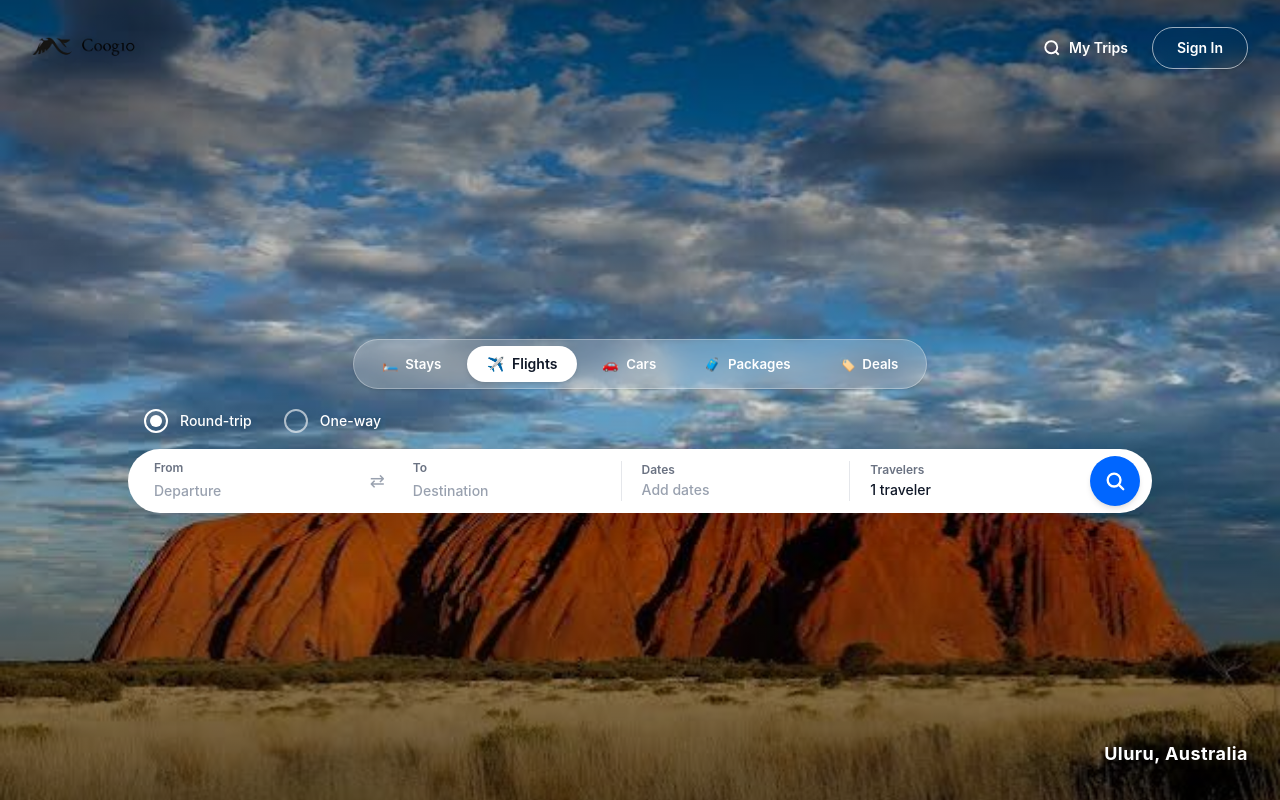
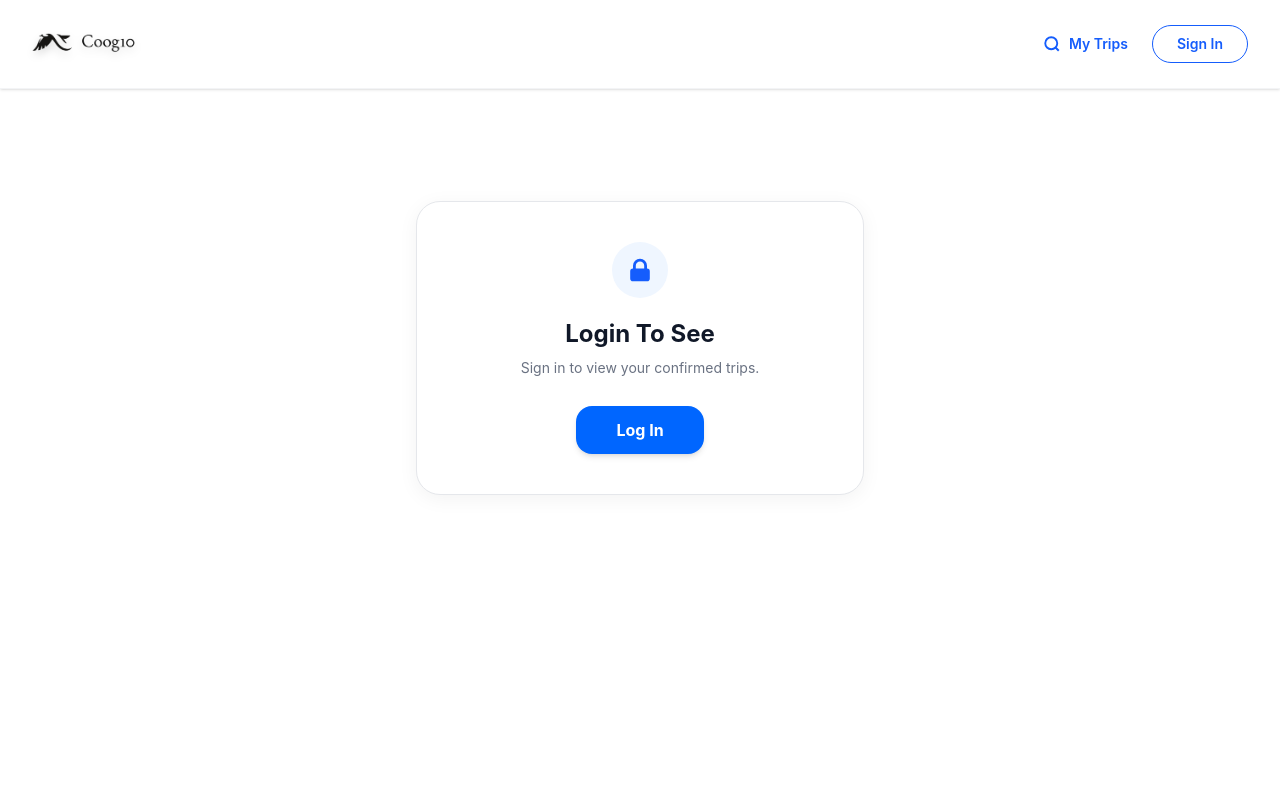
Before and after one commit to Bravvar/AirlineProj, a React (Vite) app in the folder frontend/: page / in a window 1280 px wide. Both pictures are taken after a click on the link "My Trips". Shown: the top 800 px of the page. Built offline with nearby package versions, Linux system fonts and the light colour scheme.

Commit message:
my trip page

```diff
--- a/frontend/src/App.jsx
+++ b/frontend/src/App.jsx
@@ -4,6 +4,7 @@ import HeroSearch from './components/HeroSearch';
 import DealsSection from './components/DealsSection';
 import SignInModal from './components/SignInModal';
 import DealsPage from './components/DealsPage';
+import MyTripsPage from './components/MyTripsPage';
 
 const BACKGROUNDS = [
   { src: '/landscapes/europe.jpg', name: 'The Alps, Europe' },
@@ -17,6 +18,7 @@ export default function App() {
   const [showSignIn, setShowSignIn] = useState(false);
   const [currentPage, setCurrentPage] = useState('home');
   const [bgIndex, setBgIndex] = useState(0);
+  const [user, setUser] = useState(null);
 
   useEffect(() => {
     const timer = setInterval(() => {
@@ -37,14 +39,37 @@ export default function App() {
     }
   };
 
+  const goHome = () => { setCurrentPage('home'); setActiveTab('flights'); };
+  const signOut = () => setUser(null);
+  const modal = (
+    <SignInModal show={showSignIn} onHide={() => setShowSignIn(false)} onLogin={setUser} />
+  );
+
+  if (currentPage === 'trips') {
+    return (
+      <>
+        <MyTripsPage
+          user={user}
+          onBackToHome={goHome}
+          onSignIn={() => setShowSignIn(true)}
+          onSignOut={signOut}
+        />
+        {modal}
+      </>
+    );
+  }
+
   if (currentPage === 'deals') {
     return (
       <>
         <DealsPage
-          onBackToHome={() => { setCurrentPage('home'); setActiveTab('flights'); }}
+          onBackToHome={goHome}
           onSignIn={() => setShowSignIn(true)}
+          onMyTrips={() => setCurrentPage('trips')}
+          user={user}
+          onSignOut={signOut}
         />
-        <SignInModal show={showSignIn} onHide={() => setShowSignIn(false)} />
+        {modal}
       </>
     );
   }
@@ -60,12 +85,12 @@ export default function App() {
         <nav className="relative z-20 flex justify-between items-center px-8 py-5">
           <Logo />
           <div className="flex items-center gap-6">
-            <a href="#" className="text-white font-semibold hover:opacity-80 flex items-center gap-2 text-sm drop-shadow-sm transition-opacity">
+            <a href="#" onClick={(e) => { e.preventDefault(); setCurrentPage('trips'); }} className="text-white font-semibold hover:opacity-80 flex items-center gap-2 text-sm drop-shadow-sm transition-opacity">
               <svg width="18" height="18" viewBox="0 0 24 24" fill="none" stroke="currentColor" strokeWidth="2.5"><circle cx="11" cy="11" r="8"/><path d="m21 21-4.3-4.3"/></svg>
               My Trips
             </a>
-            <button onClick={() => setShowSignIn(true)} className="border border-white/60 text-white font-semibold px-6 py-2.5 rounded-full hover:bg-white/20 transition-all text-sm backdrop-blur-sm shadow-sm">
-              Sign In
+            <button onClick={() => (user ? signOut() : setShowSignIn(true))} className="border border-white/60 text-white font-semibold px-6 py-2.5 rounded-full hover:bg-white/20 transition-all text-sm backdrop-blur-sm shadow-sm">
+              {user ? 'Sign Out' : 'Sign In'}
             </button>
           </div>
         </nav>
@@ -88,7 +113,7 @@ export default function App() {
 
       <DealsSection onSeeAll={() => setCurrentPage('deals')} />
 
-      <SignInModal show={showSignIn} onHide={() => setShowSignIn(false)} />
+      {modal}
     </div>
   );
 }
--- a/frontend/src/components/DealsPage.jsx
+++ b/frontend/src/components/DealsPage.jsx
@@ -10,7 +10,7 @@ const ALL_DEALS = [
   { title: 'Peru', desc: 'Tap to save $200 off tours to Machu Picchu', img: '/landscapes/peru.jpg', badge: 'VISIT PERU' },
 ];
 
-export default function DealsPage({ onBackToHome, onSignIn }) {
+export default function DealsPage({ onBackToHome, onSignIn, onMyTrips, user, onSignOut }) {
   useEffect(() => {
     window.scrollTo(0, 0);
   }, []);
@@ -25,13 +25,19 @@ export default function DealsPage({ onBackToHome, onSignIn }) {
         </div>
 
         <div className="flex items-center gap-6">
-          <a href="#" className="text-gray-600 font-semibold hover:text-black flex items-center gap-2 text-sm transition-colors">
+          <a href="#" onClick={(e) => { e.preventDefault(); onMyTrips(); }} className="text-gray-600 font-semibold hover:text-black flex items-center gap-2 text-sm transition-colors">
             <svg width="18" height="18" viewBox="0 0 24 24" fill="none" stroke="currentColor" strokeWidth="2.5"><circle cx="11" cy="11" r="8"/><path d="m21 21-4.3-4.3"/></svg>
             My Trips
           </a>
-          <button onClick={onSignIn} className="border border-blue-600 text-blue-600 font-semibold px-6 py-2 rounded-full hover:bg-blue-50 transition-all text-sm">
-            Sign In
-          </button>
+          {user ? (
+            <button onClick={onSignOut} className="border border-blue-600 text-blue-600 font-semibold px-6 py-2 rounded-full hover:bg-blue-50 transition-all text-sm">
+              Sign Out
+            </button>
+          ) : (
+            <button onClick={onSignIn} className="border border-blue-600 text-blue-600 font-semibold px-6 py-2 rounded-full hover:bg-blue-50 transition-all text-sm">
+              Sign In
+            </button>
+          )}
         </div>
       </nav>
 
--- /dev/null
+++ b/frontend/src/components/MyTripsPage.jsx
@@ -0,0 +1,123 @@
+import { useEffect } from 'react';
+import Logo from './Logo';
+
+
+const STATUS_STYLES = {
+  'On Time': 'bg-green-50 text-green-700',
+  Delayed: 'bg-amber-50 text-amber-700',
+};
+
+export default function MyTripsPage({ user, onBackToHome, onSignIn, onSignOut }) {
+  useEffect(() => {
+    window.scrollTo(0, 0);
+  }, []);
+
+  const trips = user
+    ? CONFIRMED_TRIPS.filter((t) => t.passengerIds.includes(user.passengerId))
+    : [];
+
+  return (
+    <div className="min-h-screen bg-white font-sans text-gray-900">
+      {/* Navbar */}
+      <nav className="sticky top-0 z-50 bg-white border-b border-gray-100 px-8 py-4 flex justify-between items-center shadow-sm">
+        <div className="cursor-pointer" onClick={onBackToHome}>
+          <Logo />
+        </div>
+        <div className="flex items-center gap-6">
+          <span className="text-blue-600 font-semibold flex items-center gap-2 text-sm">
+            <svg width="18" height="18" viewBox="0 0 24 24" fill="none" stroke="currentColor" strokeWidth="2.5"><circle cx="11" cy="11" r="8"/><path d="m21 21-4.3-4.3"/></svg>
+            My Trips
+          </span>
+          {user ? (
+            <button onClick={onSignOut} className="border border-blue-600 text-blue-600 font-semibold px-6 py-2 rounded-full hover:bg-blue-50 transition-all text-sm">
+              Sign Out
+            </button>
+          ) : (
+            <button onClick={onSignIn} className="border border-blue-600 text-blue-600 font-semibold px-6 py-2 rounded-full hover:bg-blue-50 transition-all text-sm">
+              Sign In
+            </button>
+          )}
+        </div>
+      </nav>
+
+      <div className="max-w-6xl mx-auto py-12 px-4">
+        {!user ? (
+          /* Logged-out state */
+          <div className="max-w-md mx-auto mt-16 bg-white rounded-3xl shadow-[0_4px_20px_rgb(0,0,0,0.05)] border border-gray-200 p-10 text-center">
+            <div className="w-14 h-14 rounded-full bg-blue-50 text-blue-600 flex items-center justify-center mx-auto mb-5">
+              <svg className="w-7 h-7" fill="currentColor" viewBox="0 0 20 20"><path fillRule="evenodd" d="M5 9V7a5 5 0 0110 0v2a2 2 0 012 2v5a2 2 0 01-2 2H5a2 2 0 01-2-2v-5a2 2 0 012-2zm8-2v2H7V7a3 3 0 016 0z" clipRule="evenodd" /></svg>
+            </div>
+            <h1 className="text-2xl font-bold text-gray-900 mb-2">Login To See</h1>
+            <p className="text-gray-500 text-sm mb-7">Sign in to view your confirmed trips.</p>
+            <button onClick={onSignIn} className="bg-[#0066ff] hover:bg-blue-700 text-white font-bold py-3 px-10 rounded-2xl shadow-md hover:shadow-lg transition-all">
+              Log In
+            </button>
+          </div>
+        ) : (
+          <>
+            <div className="mb-10">
+              <h1 className="text-3xl font-bold text-gray-900 mb-2">My Trips</h1>
+              <p className="text-gray-500">Confirmed trips for {user.name}.</p>
+            </div>
+
+            {trips.length === 0 ? (
+              <div className="max-w-md mx-auto bg-white rounded-3xl border border-gray-200 shadow-[0_4px_20px_rgb(0,0,0,0.05)] p-10 text-center">
+                <h3 className="text-xl font-bold text-gray-900 mb-2">No confirmed trips yet</h3>
+                <p className="text-gray-500 text-sm mb-6">Book a flight and it will show up here.</p>
+                <button onClick={onBackToHome} className="bg-gray-100 hover:bg-gray-200 text-gray-900 font-medium py-2.5 px-6 rounded-lg transition-colors">
+                  Search flights
+                </button>
+              </div>
+            ) : (
+              <div className="grid grid-cols-1 lg:grid-cols-2 gap-8">
+                {trips.map((trip) => (
+                  <div key={trip.confirmation} className="bg-white rounded-3xl shadow-[0_4px_20px_rgb(0,0,0,0.05)] border border-gray-200 overflow-hidden flex flex-col hover:shadow-[0_8px_30px_rgb(0,0,0,0.12)] transition-shadow duration-300">
+                    <div className="p-6 border-b border-gray-100 flex justify-between items-center">
+                      <div>
+                        <p className="text-sm text-gray-500">Confirmation</p>
+                        <h3 className="text-xl font-bold text-gray-900">{trip.confirmation}</h3>
+                      </div>
+                      <span className="text-sm font-semibold text-blue-600 border border-blue-600 bg-blue-50 px-4 py-1.5 rounded-full">
+                        {trip.tripType}
+                      </span>
+                    </div>
+
+                    <div className="p-6 flex flex-col gap-5 flex-grow">
+                      {trip.segments.map((seg) => (
+                        <div key={seg.flight} className="bg-gray-50 rounded-2xl p-5">
+                          <div className="flex justify-between items-center mb-3">
+                            <span className="text-sm font-semibold text-gray-900">{seg.flight} · {seg.date}</span>
+                            <span className={`text-xs font-semibold px-3 py-1 rounded-full ${STATUS_STYLES[seg.status] || 'bg-gray-100 text-gray-600'}`}>
+                              {seg.status}
+                            </span>
+                          </div>
+                          <div className="flex items-center justify-between">
+                            <div>
+                              <p className="text-2xl font-bold text-gray-900">{seg.from}</p>
+                              <p className="text-xs text-gray-500">{seg.fromCity} · {seg.dep}</p>
+                            </div>
+                            <svg className="w-6 h-6 text-gray-400" fill="none" stroke="currentColor" strokeWidth="2" viewBox="0 0 24 24"><path strokeLinecap="round" strokeLinejoin="round" d="M5 12h14m-6-6 6 6-6 6"/></svg>
+                            <div className="text-right">
+                              <p className="text-2xl font-bold text-gray-900">{seg.to}</p>
+                              <p className="text-xs text-gray-500">{seg.toCity} · {seg.arr}</p>
+                            </div>
+                          </div>
+                          <p className="text-xs text-gray-500 mt-3">{seg.cabin}</p>
+                        </div>
+                      ))}
+                    </div>
+
+                    <div className="px-6 pb-6 flex justify-between items-center">
+                      <p className="text-gray-500 text-sm">Total paid</p>
+                      <p className="text-xl font-bold text-gray-900">${trip.total.toFixed(2)}</p>
+                    </div>
+                  </div>
+                ))}
+              </div>
+            )}
+          </>
+        )}
+      </div>
+    </div>
+  );
+}
--- a/frontend/src/components/SignInModal.jsx
+++ b/frontend/src/components/SignInModal.jsx
@@ -1,6 +1,7 @@
 import { useState } from 'react';
 
-export default function SignInModal({ show, onHide }) {
+
+export default function SignInModal({ show, onHide, onLogin }) {
   const [view, setView] = useState('login');
 
   // Form State
@@ -9,6 +10,7 @@ export default function SignInModal({ show, onHide }) {
   const [phone, setPhone] = useState('');
   const [username, setUsername] = useState('');
   const [password, setPassword] = useState('');
+  const [error, setError] = useState('');
 
   if (!show) return null;
 
@@ -53,6 +55,26 @@ export default function SignInModal({ show, onHide }) {
   const hasSymbol = /[^A-Za-z0-9]/.test(password);
   const isPasswordValid = isLengthValid && hasUppercase && hasSymbol;
 
+  const handleSubmit = (e) => {
+    e.preventDefault();
+    setError('');
+    if (view === 'login') {
+      const acct = DEMO_ACCOUNTS.find(
+        (a) => a.email.toLowerCase() === email.toLowerCase() && a.password === password
+      );
+      if (!acct) {
+        setError('Email or password is incorrect.');
+        return;
+      }
+      onLogin?.({ name: acct.name, email: acct.email, passengerId: acct.passengerId });
+    } else {
+      if (!isEmailValid || !isPasswordValid || !fullName.trim()) return;
+      onLogin?.({ name: fullName.trim(), email, passengerId: null });
+    }
+    setPassword('');
+    onHide();
+  };
+
   // Helper to render the green checkmark or gray dot
   const ValidationIndicator = ({ isValid, text }) => (
     <div className={`flex items-center gap-1.5 text-[11px] font-medium transition-colors ${isValid ? 'text-green-600' : 'text-gray-400'}`}>
@@ -80,7 +102,7 @@ export default function SignInModal({ show, onHide }) {
           {view === 'login' ? 'Welcome Back' : 'Create an Account'}
         </h3>
 
-        <form onSubmit={(e) => e.preventDefault()} className="flex flex-col gap-3">
+        <form onSubmit={handleSubmit} className="flex flex-col gap-3">
 
           {/* SIGN UP SPECIFIC FIELDS */}
           {view === 'signup' && (
@@ -111,31 +133,6 @@ export default function SignInModal({ show, onHide }) {
                   onChange={handleUsernameChange}
                   className="w-full bg-gray-50 border border-gray-200 text-gray-900 font-medium rounded-2xl pl-11 pr-4 py-3 outline-none focus:bg-white focus:border-blue-500 focus:ring-2 focus:ring-blue-100 transition-all placeholder-gray-400"
                 />
-              </div>
-
-              {/* Email */}
-              <div className="relative">
-                <div className="absolute inset-y-0 left-0 pl-4 flex items-center pointer-events-none">
-                  <svg className="w-5 h-5 text-gray-400" fill="currentColor" viewBox="0 0 20 20"><path d="M2.003 5.884L10 9.882l7.997-3.998A2 2 0 0016 4H4a2 2 0 00-1.997 1.884z" /><path d="M18 8.118l-8 4-8-4V14a2 2 0 002 2h12a2 2 0 002-2V8.118z" /></svg>
-                </div>
-                <input
-                  type="email"
-                  placeholder="Email"
-                  value={email}
-                  onChange={handleEmailChange}
-                  // Added dynamic styling for valid email
-                  className={`w-full bg-gray-50 border text-gray-900 font-medium rounded-2xl pl-11 pr-12 py-3 outline-none transition-all placeholder-gray-400 ${
-                    view === 'signup' && isEmailValid
-                      ? 'border-green-400 focus:border-green-500 focus:ring-2 focus:ring-green-100 bg-green-50/30'
-                      : 'border-gray-200 focus:bg-white focus:border-blue-500 focus:ring-2 focus:ring-blue-100'
-                  }`}
-                />
-                {/* Checkmark for valid email */}
-                {view === 'signup' && isEmailValid && (
-                  <div className="absolute inset-y-0 right-0 pr-4 flex items-center pointer-events-none text-green-500">
-                    <svg className="w-5 h-5" fill="none" stroke="currentColor" viewBox="0 0 24 24"><path strokeLinecap="round" strokeLinejoin="round" strokeWidth="3" d="M5 13l4 4L19 7"></path></svg>
-                  </div>
-                )}
               </div>
 
               {/* Phone Number */}
@@ -215,6 +212,8 @@ export default function SignInModal({ show, onHide }) {
             </div>
           )}
 
+          {error && <p className="text-sm text-red-600 font-medium px-1">{error}</p>}
+
           {/* Submit Button */}
           <button className={`w-full font-bold py-3 rounded-2xl mt-1 transition-all shadow-md hover:shadow-lg ${
             view === 'signup' && (!isPasswordValid || !isEmailValid)
@@ -230,12 +229,12 @@ export default function SignInModal({ show, onHide }) {
           {view === 'login' ? (
             <>
               Don't have an account?{' '}
-              <button onClick={() => setView('signup')} className="text-blue-600 hover:underline font-semibold">Sign up</button>
+              <button type="button" onClick={() => { setView('signup'); setError(''); }} className="text-blue-600 hover:underline font-semibold">Sign up</button>
             </>
           ) : (
             <>
               Already have an account?{' '}
-              <button onClick={() => setView('login')} className="text-blue-600 hover:underline font-semibold">Log In</button>
+              <button type="button" onClick={() => { setView('login'); setError(''); }} className="text-blue-600 hover:underline font-semibold">Log In</button>
             </>
           )}
         </p>
```
